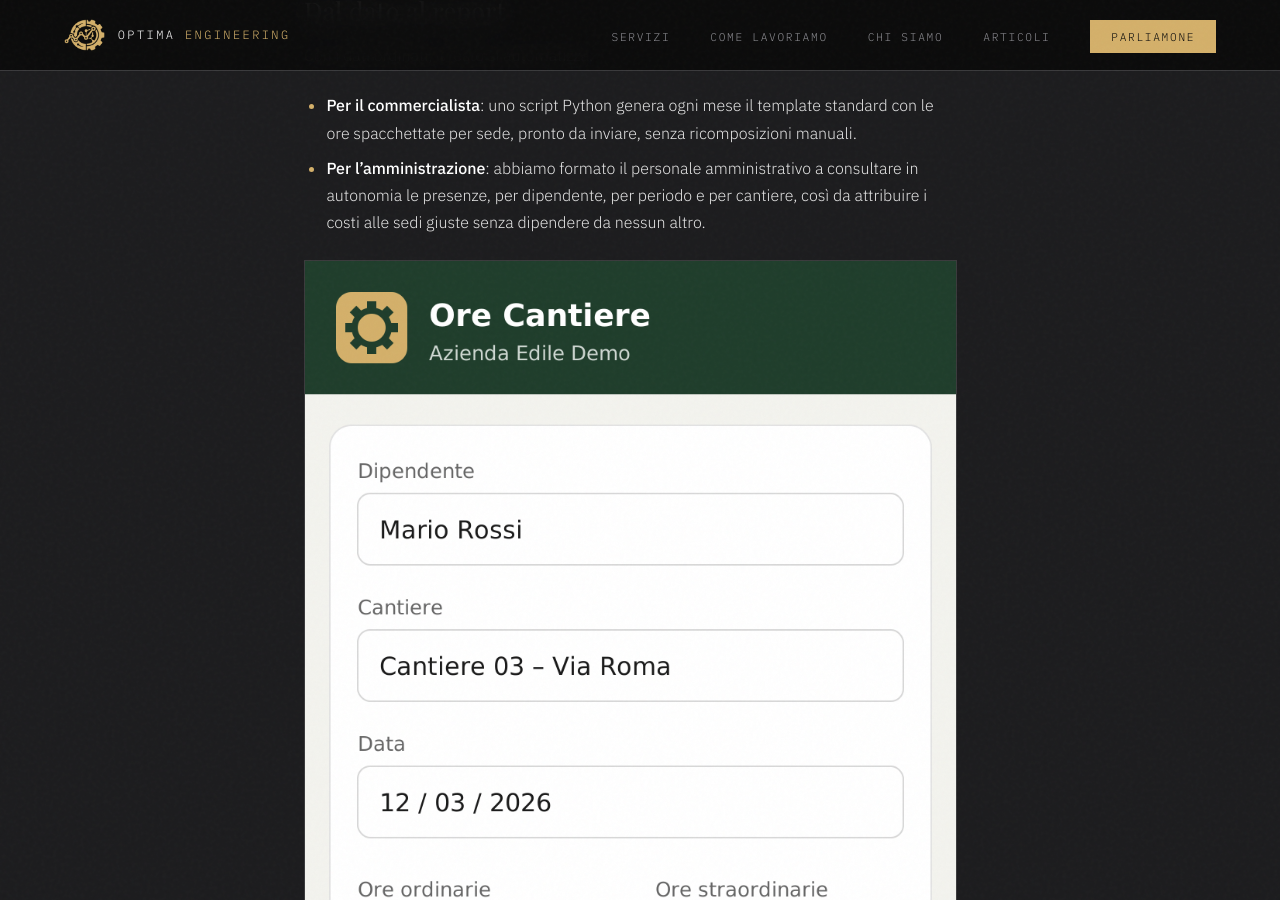
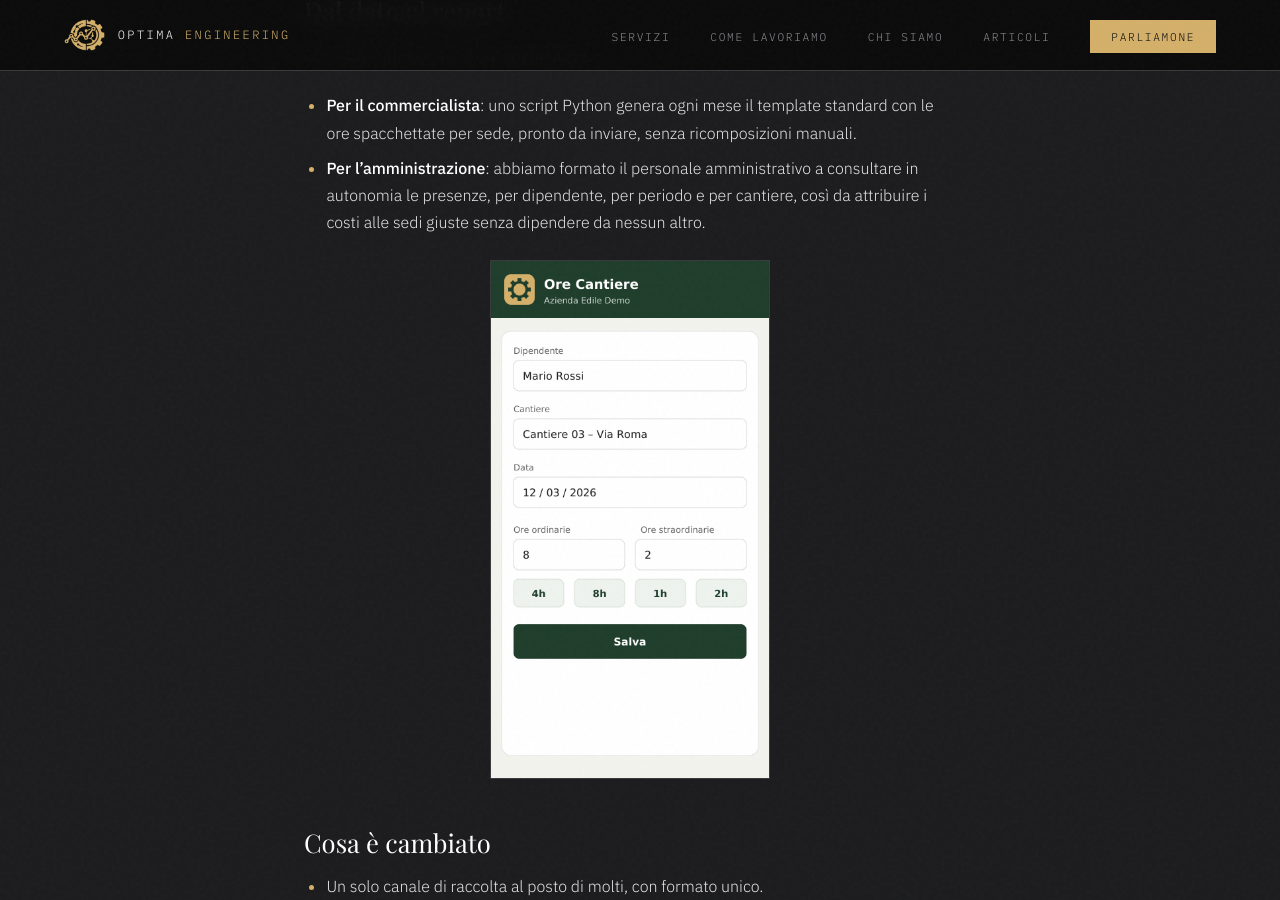
Before and after one commit to edoardo2496/optima_engineering, a Jekyll site: the page built from _posts/2026-11-03-dalla-rendicontazione-manuale-delle-ore-del-personale-alla-web-app.md, in a window 1280 px wide and 900 px high, scrolled down 2013 px. Built offline with Jekyll 4.4.1, drawn with Linux system fonts in a browser that asks for light colours; some web fonts are replaced.

Commit message:
Update 2026-11-03-dalla-rendicontazione-manuale-delle-ore-del-personale-alla-web-app.md

```diff
--- a/_posts/2026-11-03-dalla-rendicontazione-manuale-delle-ore-del-personale-alla-web-app.md
+++ b/_posts/2026-11-03-dalla-rendicontazione-manuale-delle-ore-del-personale-alla-web-app.md
@@ -37,7 +37,9 @@ Con i dati ordinati, il resto si automatizza:
 - **Per il commercialista**: uno script Python genera ogni mese il template standard con le ore spacchettate per sede, pronto da inviare, senza ricomposizioni manuali.
 - **Per l'amministrazione**: abbiamo formato il personale amministrativo a consultare in autonomia le presenze, per dipendente, per periodo e per cantiere, così da attribuire i costi alle sedi giuste senza dipendere da nessun altro.
 
-![Web app per la registrazione delle ore](/optima_engineering/assets/app_ore_anonimizzata.png)
+<img src="/optima_engineering/assets/app_ore_anonimizzata.png"
+     alt="Web app per la registrazione delle ore"
+     style="max-width: 280px; width: 100%; display: block; margin: 1.5rem auto;">
 
 ## Cosa è cambiato
 
```
